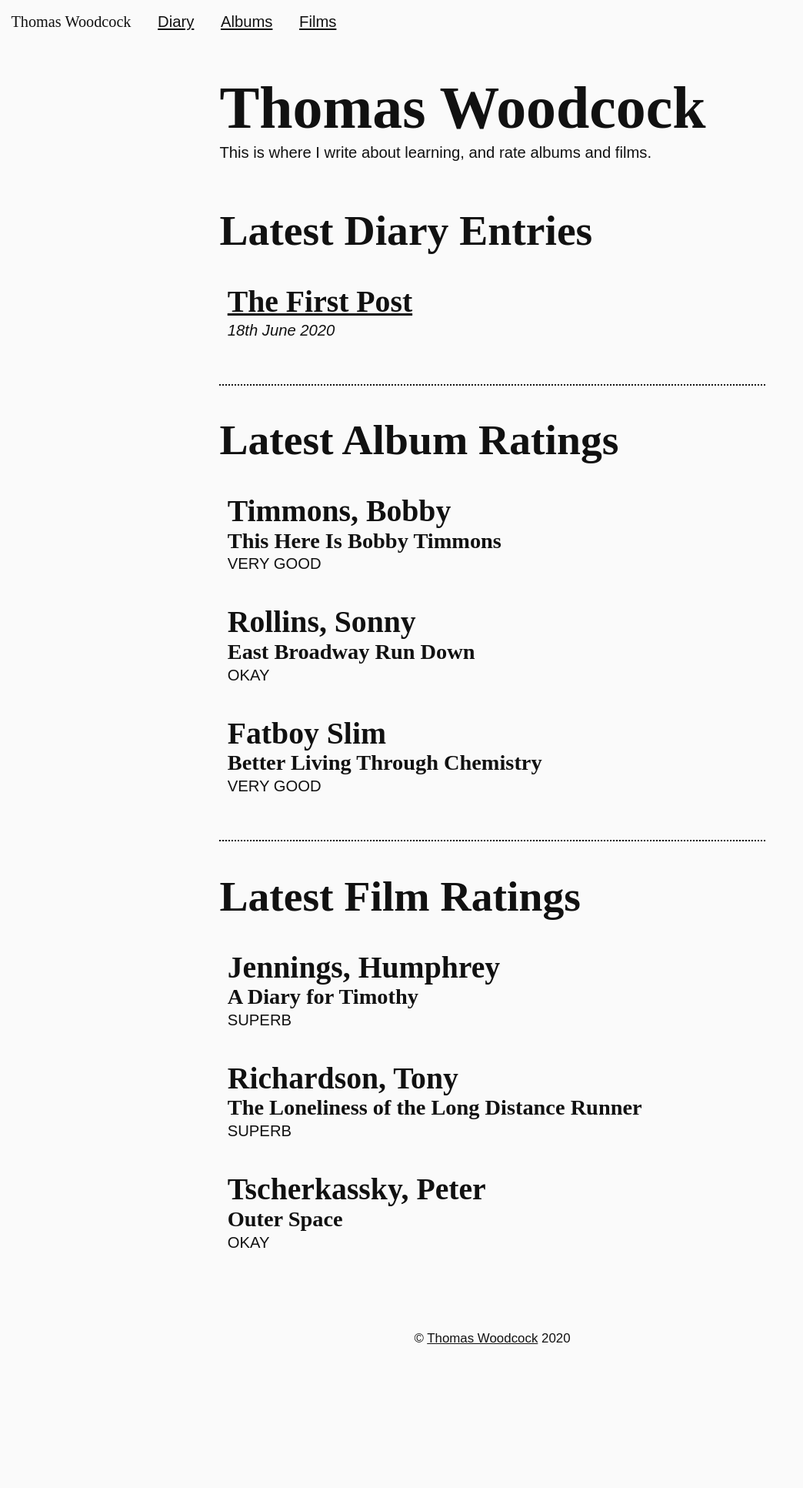
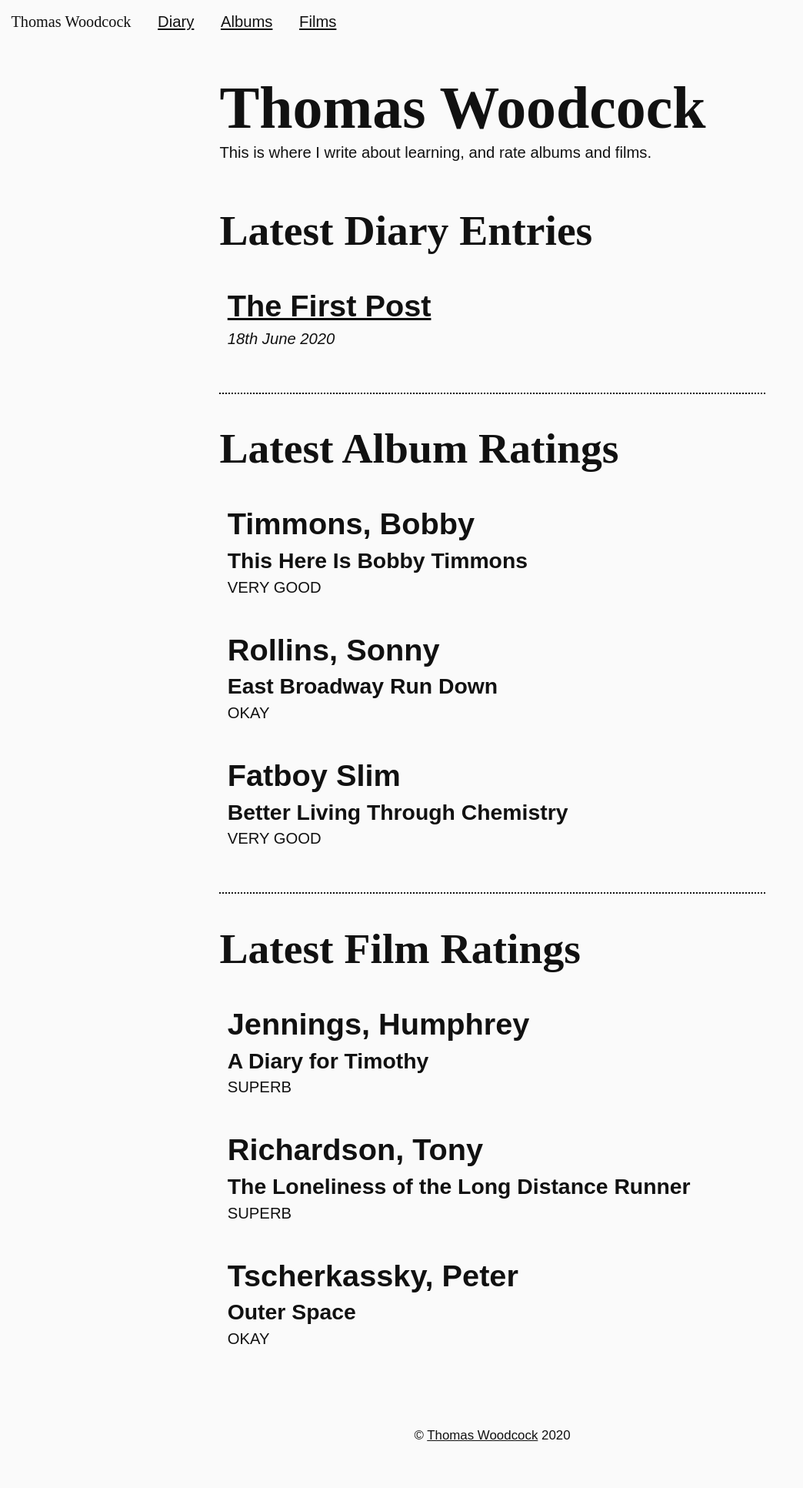
Before and after one commit to thomaswoodcock/thomaswoodcock.github.io, a Jekyll site: the page built from index.html, in a window 1280 px wide. Shown: the whole page at 77% size, without its empty margins (0-1044 px from the left). Built offline with Jekyll 4.4.1, drawn with Linux system fonts in a browser that asks for light colours; before the commit the page ends 1807 px from its top, so only the background shows below that.

Commit message:
Amends fonts and margin

```diff
--- a/css/main.css
+++ b/css/main.css
@@ -116,7 +116,7 @@ main > article > ul > li > article > p > span {
 }
 
 main > article > article > ul > * + *,
-main > article > ul > li > article > ul > li > section > ul {
+main > article > ul > li > article > ul > li > section + section {
   margin-top: var(--s2);
 }
 
@@ -138,9 +138,7 @@ footer {
 }
 
 h1,
-h2,
-h3,
-h4 {
+h2 {
   font-family: var(--font-serif);
   font-weight: 700;
   hyphens: auto;
```
